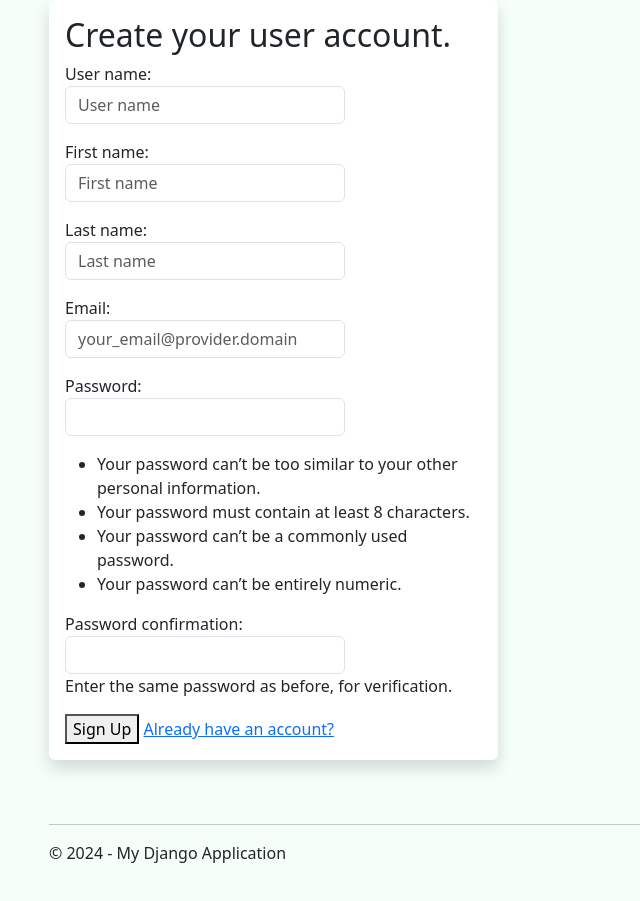
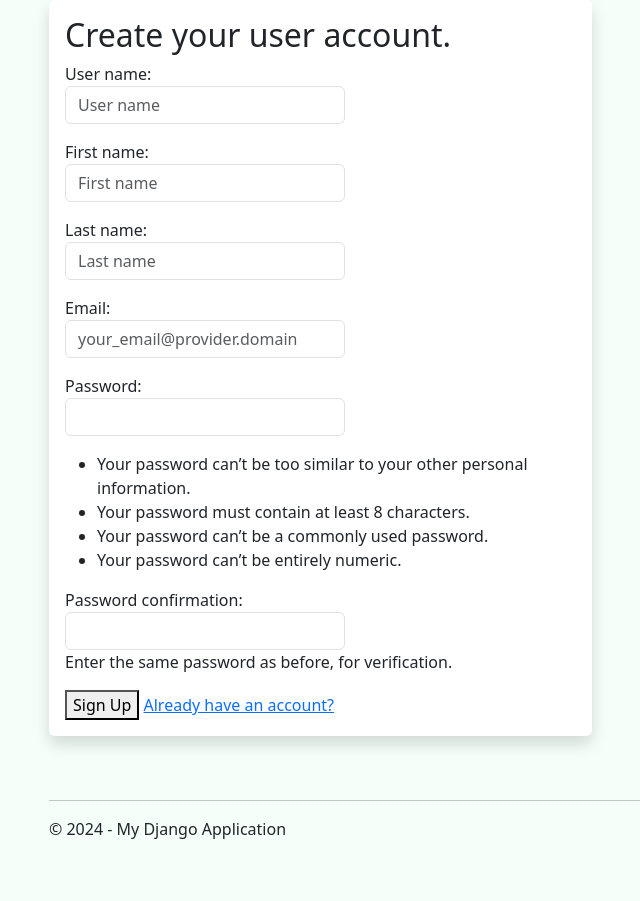
Before and after one commit to s64470/DjangoWebProject-Webplattform, a Django app: page /register_user/ in a window 1280 px wide. Shown: the part 96-997 px from the top of the page, without its empty margins (36-676 px from the left). After the commit the page ends 935 px from the top, so only its background shows below. Run offline with Django 3.2, Linux system fonts and the light colour scheme; some libraries are stand-ins or nearby versions.

Commit message:
register.html box styling.

```diff
--- a/DjangoWebProject-Webplattform/app/templates/app/register.html
+++ b/DjangoWebProject-Webplattform/app/templates/app/register.html
@@ -5,7 +5,7 @@
 
 {% block content %}
 <div class="row">
-    <div class="col-md-5">
+    <div class="col-md-6">
         <div class="shadow p-3 mb-5 bg-body rounded">
             <h2>{{ title }}</h2>
             <form method="post">
```
